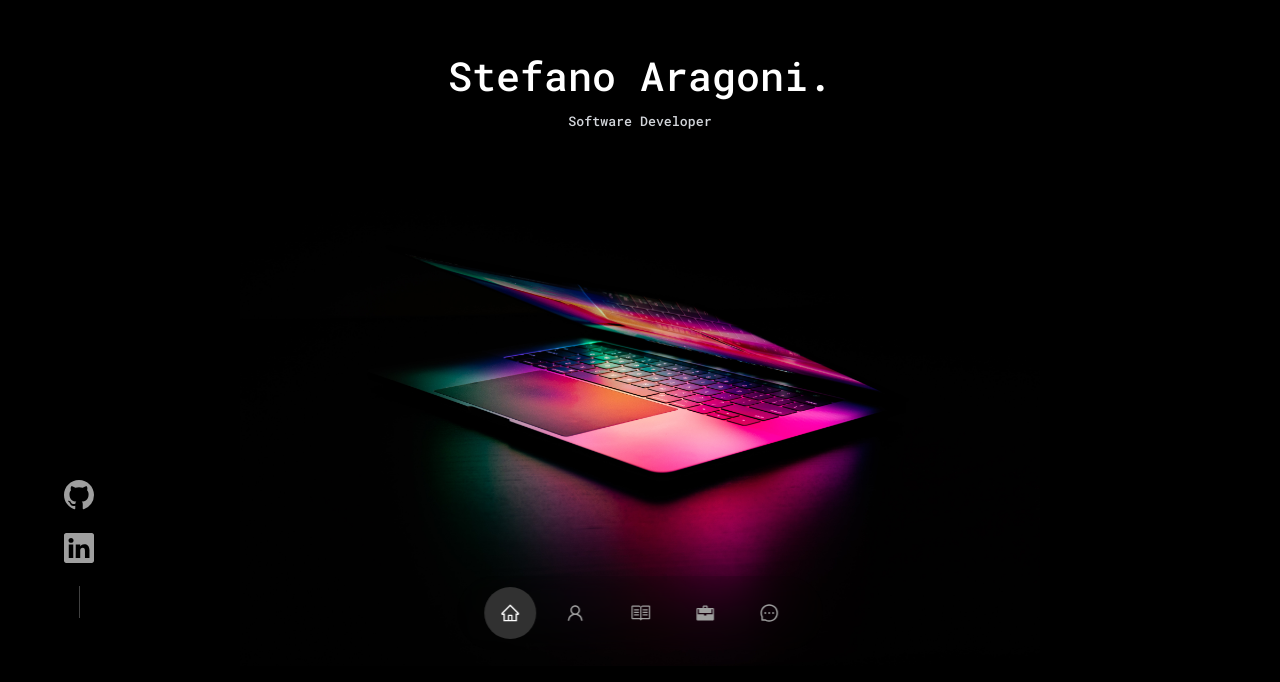
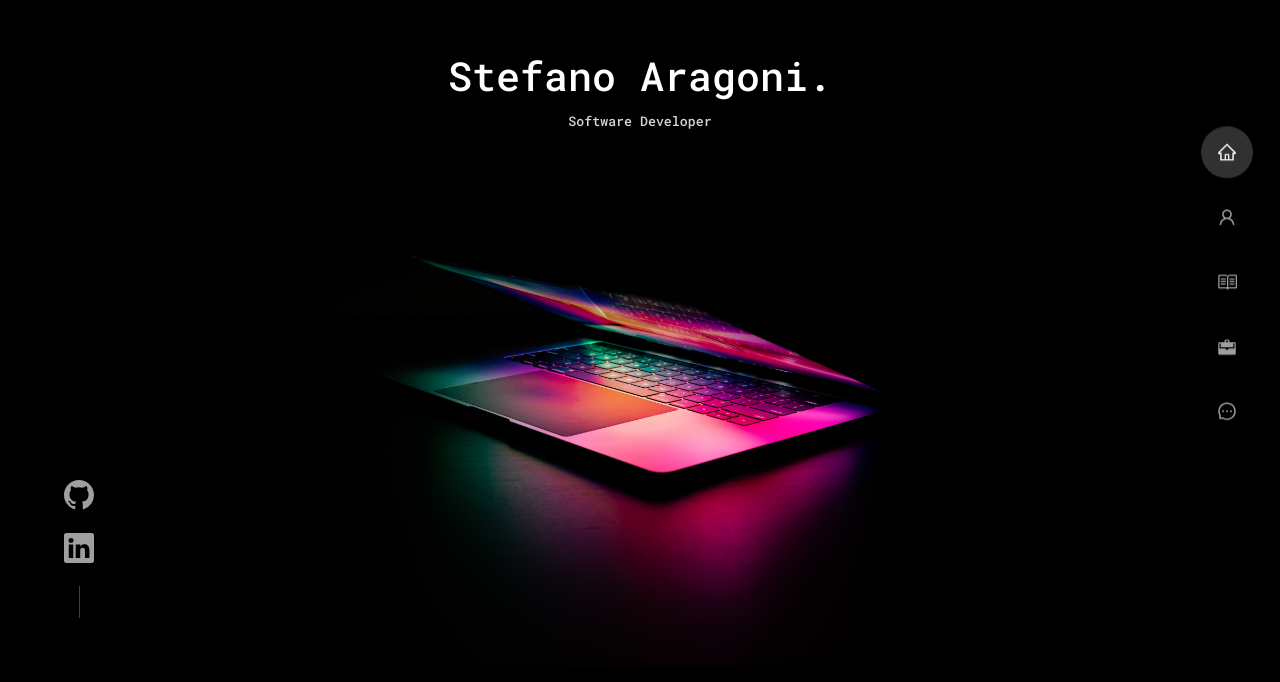
Before and after one commit to stefanoaragoni/portafolio, a React (Vite) app: page / in a window 1280 px wide. Shown: the part 118-800 px from the top of the page. Built offline with nearby package versions, Linux system fonts and the light colour scheme.

Commit message:
NAV BAR [DONE]

```diff
--- a/src/components/nav/nav.css
+++ b/src/components/nav/nav.css
@@ -5,11 +5,10 @@ nav {
     padding: 0.7rem 1.7rem;
     z-index: 2;
     position: fixed;
-    left: 50%;
-    transform: translateX(-50%);
-    bottom: 2rem;
 
     display: flex;
+    flex-direction: column;
+    align-items: center;
     gap: 0.8rem;
     border-radius: 3rem;
     backdrop-filter: blur(15px);
@@ -32,10 +31,23 @@ nav a.activo{
 
 
 /* -------------  RESPONSIVE TABLET  -------------- */
+@media screen and (min-width: 1025px) {
+    nav{
+        top: 50%;
+        transform: translateY(-50%);
+        right: 0;
+    }
+}
+
+
 @media screen and (max-width: 1024px) {
 
     nav{
-        visibility: visible;
+        flex-direction: row;
+        left: 50%;
+        transform: translateX(-50%);
+
+        bottom: 3rem;
     }
 
 }
```
